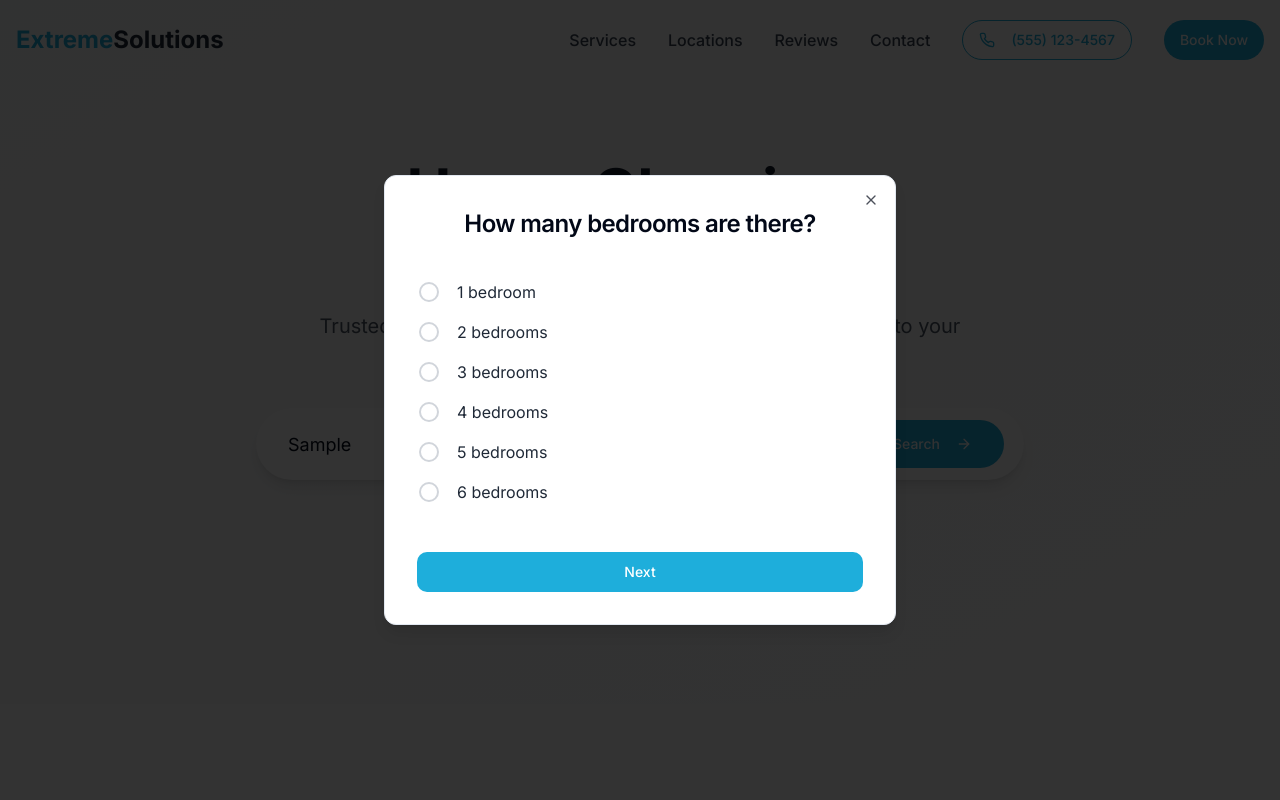
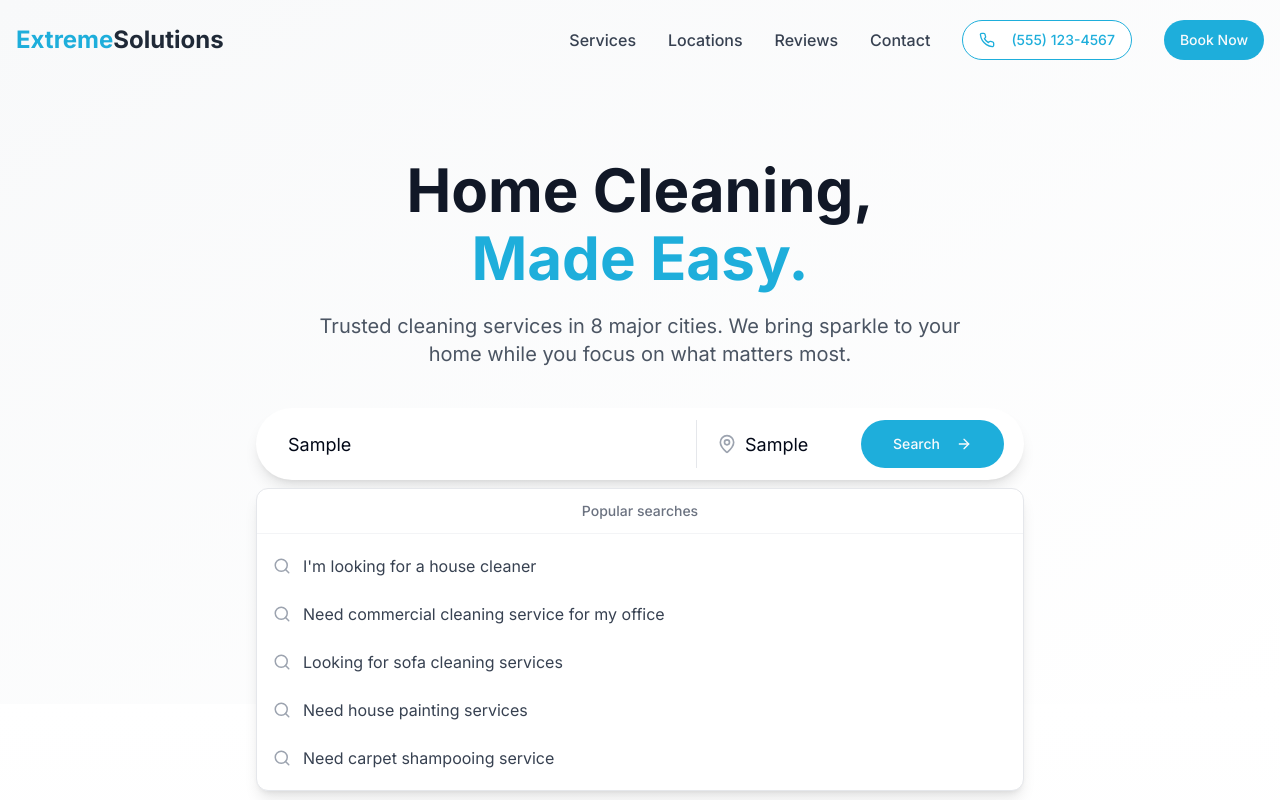
Before and after one commit to extremesolnclean/clean-spark-solutions, a React (Vite) app: page / in a window 1280 px wide. Both pictures are taken after typing "Sample", "Sample" into the empty fields and a click on the button "Search". Shown: the top 800 px of the page. Built offline with nearby package versions, Linux system fonts and the light colour scheme.

Commit message:
feat: Implement job description suggestions
Adds job description suggestions below the input field.
Adds validation to ensure a suggestion is selected before searching.

```diff
--- a/src/components/sections/Hero.tsx
+++ b/src/components/sections/Hero.tsx
@@ -1,22 +1,68 @@
-import React, { useState } from 'react';
+
+import React, { useState, useRef } from 'react';
 import { Button } from '@/components/ui/button';
 import { Input } from '@/components/ui/input';
-import { ArrowRight, MapPin, Star } from 'lucide-react';
+import { ArrowRight, MapPin, Star, Search } from 'lucide-react';
 import { Dialog, DialogContent, DialogHeader, DialogTitle } from '@/components/ui/dialog';
+import { useToast } from "@/components/ui/use-toast";
 
 const Hero = () => {
   const [jobDescription, setJobDescription] = useState('');
   const [zipCode, setZipCode] = useState('');
   const [showDialog, setShowDialog] = useState(false);
   const [selectedOption, setSelectedOption] = useState<number | null>(null);
+  const [showSuggestions, setShowSuggestions] = useState(false);
+  const [selectedPhrase, setSelectedPhrase] = useState<string | null>(null);
+  const { toast } = useToast();
+
+  // Predefined phrases
+  const predefinedPhrases = [
+    "I'm looking for a house cleaner",
+    "Need commercial cleaning service for my office",
+    "Looking for sofa cleaning services",
+    "Need house painting services",
+    "Need carpet shampooing service"
+  ];
 
   const handleSearch = (e: React.FormEvent) => {
     e.preventDefault();
+
+    if (!selectedPhrase) {
+      toast({
+        title: "Please select a service",
+        description: "Choose one of the suggested services to continue",
+        variant: "destructive",
+      });
+      return;
+    }
+
     setShowDialog(true);
+  };
+
+  const handlePhraseSelect = (phrase: string) => {
+    setJobDescription(phrase);
+    setSelectedPhrase(phrase);
+    setShowSuggestions(false);
   };
 
   const handleOptionSelect = (option: number) => {
     setSelectedOption(option);
+  };
+
+  const handleInputChange = (e: React.ChangeEvent<HTMLInputElement>) => {
+    setJobDescription(e.target.value);
+    if (e.target.value.length > 0) {
+      setShowSuggestions(true);
+    } else {
+      setShowSuggestions(false);
+    }
+    setSelectedPhrase(null);
+  };
+
+  const handleInputFocus = () => {
+    if (jobDescription.length > 0 && !selectedPhrase) {
+      setShowSuggestions(true);
+    }
   };
 
   return (
@@ -33,13 +79,14 @@ const Hero = () => {
             Trusted cleaning services in 8 major cities. We bring sparkle to your home while you focus on what matters most.
           </p>
 
-          <div className="max-w-3xl mx-auto">
+          <div className="max-w-3xl mx-auto relative">
             <form onSubmit={handleSearch} className="flex flex-col md:flex-row gap-3 md:gap-0 p-2 md:p-3 bg-white rounded-full shadow-lg">
               <div className="flex-grow px-2 md:px-4 py-2 md:py-0">
                 <Input
                   type="text"
                   value={jobDescription}
-                  onChange={(e) => setJobDescription(e.target.value)}
+                  onChange={handleInputChange}
+                  onFocus={handleInputFocus}
                   placeholder="Describe your cleaning project or problem — be as detailed as you'd like"
                   className="border-0 text-base md:text-lg h-12 focus:ring-0 pl-1 shadow-none"
                 />
@@ -61,6 +108,27 @@ const Hero = () => {
                 </Button>
               </div>
             </form>
+
+            {/* Suggestions dropdown */}
+            {showSuggestions && (
+              <div className="absolute left-0 right-0 mt-2 bg-white rounded-lg shadow-lg border border-gray-200 z-40">
+                <div className="p-3 border-b border-gray-100">
+                  <p className="text-sm font-medium text-gray-500">Popular searches</p>
+                </div>
+                <div className="py-2">
+                  {predefinedPhrases.map((phrase, index) => (
+                    <button
+                      key={index}
+                      className={`w-full text-left px-4 py-3 flex items-center hover:bg-gray-50 ${selectedPhrase === phrase ? 'bg-gray-50' : ''}`}
+                      onClick={() => handlePhraseSelect(phrase)}
+                    >
+                      <Search className="text-gray-400 mr-3" size={18} />
+                      <span className="text-gray-700">{phrase}</span>
+                    </button>
+                  ))}
+                </div>
+              </div>
+            )}
           </div>
 
           <div className="flex items-center justify-center mt-6 text-gray-600 text-sm">
```
